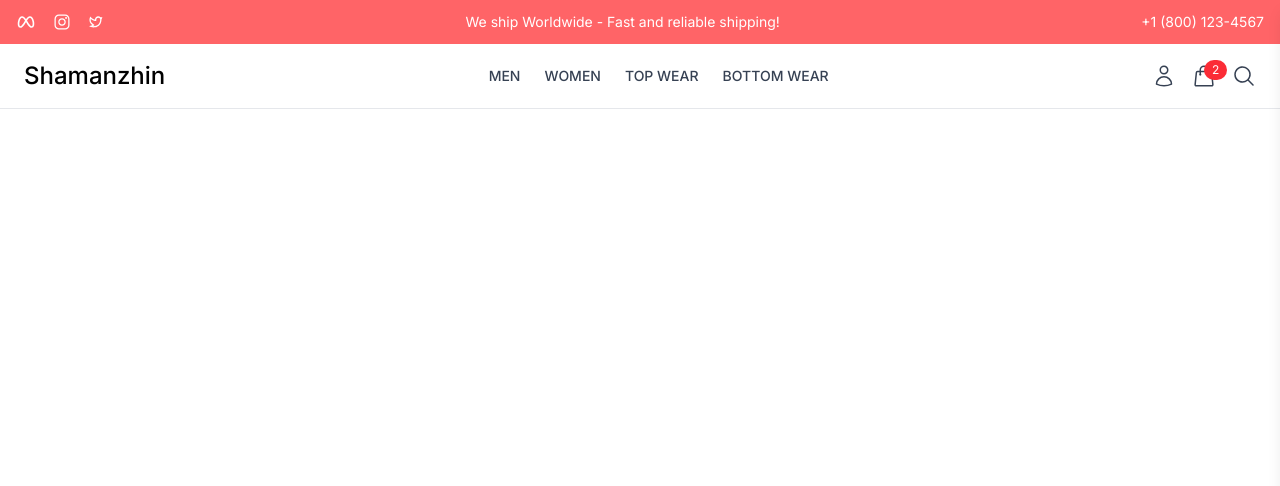
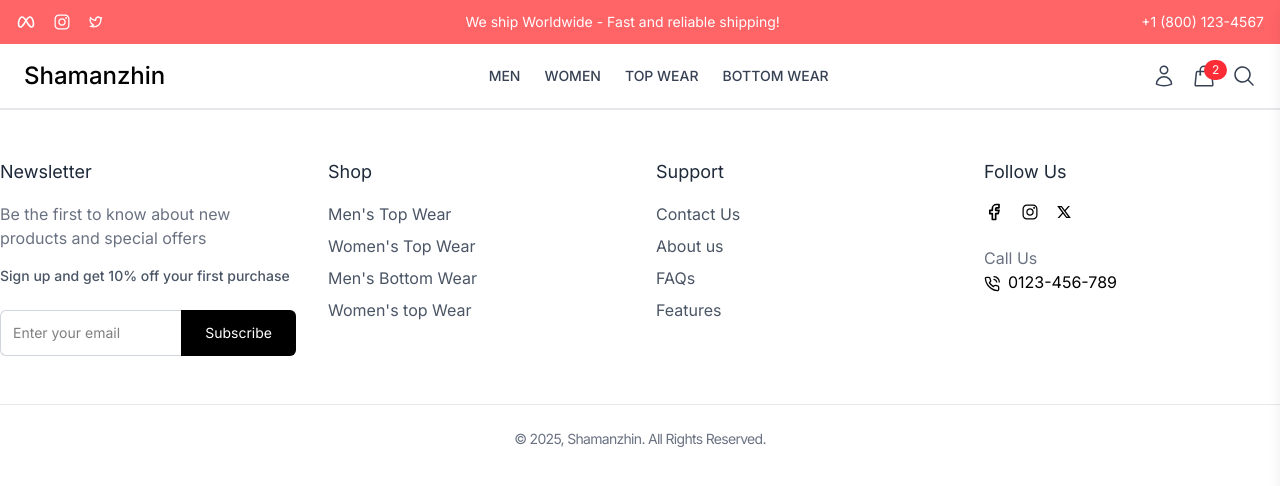
Before and after one commit to vadimBRR/ShamanzhinStore, a React (Vite) app in the folder frontend/: page / in a window 1280 px wide. Shown: the top 486 px of the page. Built offline with nearby package versions, Linux system fonts and the light colour scheme.

Commit message:
add footer

```diff
--- /dev/null
+++ b/frontend/src/components/Common/Footer.tsx
@@ -0,0 +1,117 @@
+import React from 'react'
+import { FiPhoneCall } from 'react-icons/fi'
+import { IoLogoInstagram } from 'react-icons/io'
+import { RiTwitterXFill, RiTwitterXLine } from 'react-icons/ri'
+import { TbBrandFacebook } from 'react-icons/tb'
+import { Link } from 'react-router-dom'
+
+const Footer = () => {
+	return (
+		<footer className='border-t border-gray-200 py-12'>
+			<div className='container mx-auto grid grid-cols-1 md:grid-cols-4 gap-8 px-4 lg:px-0'>
+				<div>
+					<h3 className='text-lg text-gray-800 mb-4'>Newsletter</h3>
+					<p className='text-gray-500 mb-4'>
+						Be the first to know about new products and special offers
+					</p>
+					<p className='font-medium text-sm text-gray-600 mb-6'>
+						Sign up and get 10% off your first purchase
+					</p>
+					<form className='flex'>
+						<input
+							type='email'
+							placeholder='Enter your email'
+							className='p-3 w-full text-sm border-y border-l border-gray-300 focus:outline-none rounded-l-md focus:ring-2  focus:ring-gray-500'
+						/>
+						<button
+							type='submit'
+							className='bg-black text-white px-6 py-3 text-sm rounded-r-md hover:bg-gray-800 transition-all '
+						>
+							Subscribe
+						</button>
+					</form>
+				</div>
+
+				<div>
+					<h3 className='text-lg text-gray-800 mb-4'>Shop</h3>
+					<ul className='space-y-2 text-gray-600'>
+						<li>
+							<Link to='#' className='hover:text-gray-500 transition-colors'>
+								Men's Top Wear
+							</Link>
+						</li>
+						<li>
+							<Link to='#' className='hover:text-gray-500 transition-colors'>
+								Women's Top Wear
+							</Link>
+						</li>
+						<li>
+							<Link to='#' className='hover:text-gray-500 transition-colors'>
+								Men's Bottom Wear
+							</Link>
+						</li>
+						<li>
+							<Link to='#' className='hover:text-gray-500 transition-colors'>
+								Women's top Wear
+							</Link>
+						</li>
+					</ul>
+				</div>
+
+				<div>
+					<h3 className='text-lg text-gray-800 mb-4'>Support</h3>
+					<ul className='space-y-2 text-gray-600'>
+						<li>
+							<Link to='#' className='hover:text-gray-500 transition-colors'>
+								Contact Us
+							</Link>
+						</li>
+						<li>
+							<Link to='#' className='hover:text-gray-500 transition-colors'>
+								About us
+							</Link>
+						</li>
+						<li>
+							<Link to='#' className='hover:text-gray-500 transition-colors'>
+								FAQs
+							</Link>
+						</li>
+						<li>
+							<Link to='#' className='hover:text-gray-500 transition-colors'>
+								Features
+							</Link>
+						</li>
+					</ul>
+				</div>
+
+        <div>
+          <h3 className='text-lg text-gray-800 mb-4'>Follow Us</h3>
+          <div className='flex items-center space-x-4 mb-6'>
+            <a href="https://www.facebook.com/" target="_blank" rel="noopener noreferrer" className='hoover:text-gray-500'>
+              <TbBrandFacebook className='h-5 w-5' />
+            </a>
+            <a href="https://www.facebook.com/" target="_blank" rel="noopener noreferrer" className='hoover:text-gray-500'>
+              <IoLogoInstagram className='h-5 w-5' />
+            </a>
+            <a href="https://www.facebook.com/" target="_blank" rel="noopener noreferrer" className='hoover:text-gray-500'>
+              <RiTwitterXLine className='h-4 w-4' />
+            </a>
+          </div>
+          <p className='text-gray-500'>Call Us</p>
+          <p>
+            <FiPhoneCall className='h-4 w-4 inline-block mr-2' />
+            0123-456-789
+          </p>
+        </div>
+
+			</div>
+
+      <div className='container mx-auto mt-12 px-4 lg:px-0 border-t border-gray-200 pt-6'>
+        <p className='text-gray-500 text-sm tracking-tighter text-center'>© 2025, Shamanzhin. All Rights Reserved.</p>
+
+      </div>
+		</footer>
+	)
+}
+
+export default Footer
--- a/frontend/src/components/Common/Navbar.tsx
+++ b/frontend/src/components/Common/Navbar.tsx
@@ -7,14 +7,19 @@
 import { Link } from 'react-router-dom'
 import SearchBar from './SearchBar'
 import CartDrawer from '../Layout/CartDrawer'
+import { IoMdClose } from 'react-icons/io'
 
 const Navbar = () => {
 	const types = ['men', 'women', 'top wear', 'bottom wear']
-  const [isDrawerOpen, setIsDrawerOpen] = React.useState(false);
+	const [isDrawerOpen, setIsDrawerOpen] = React.useState(false)
+	const [isMobileNavOpen, setIsMobileNavOpen] = React.useState(false)
 
-  const toggleDrawer = () => {
-    setIsDrawerOpen(!isDrawerOpen);
-  }
+	const toggleDrawer = () => {
+		setIsDrawerOpen(!isDrawerOpen)
+	}
+	const toggleMobileNav = () => {
+		setIsMobileNavOpen(!isMobileNavOpen)
+	}
 	return (
 		<>
 			<nav className='container mx-auto flex items-center justify-between py-4 px-6'>
@@ -41,14 +46,17 @@
 					<Link to='/profile' className='hover:text-black'>
 						<HiOutlineUser className='h-6 w-6 text-gray-700' />
 					</Link>
-					<button className='relative hover:text-black cursor-pointer' onClick={toggleDrawer}>
+					<button
+						className='relative hover:text-black cursor-pointer'
+						onClick={toggleDrawer}
+					>
 						<HiOutlineShoppingBag className='h-6 w-6 text-gray-700' />
 						<span className='absolute -top-1 text-xs bg-red-500 text-white rounded-full px-2 py-0.5'>
 							2
 						</span>
 					</button>
 
-					<button className='md:hidden'>
+					<button className='md:hidden cursor-pointer ' onClick={toggleMobileNav}>
 						<HiBars3BottomRight className='h-6 w-6 text-gray-700' />
 					</button>
 					<div className='overflow-hidden'>
@@ -56,7 +64,34 @@
 					</div>
 				</div>
 			</nav>
-      <CartDrawer isDrawerOpen={isDrawerOpen} toggleDrawer={toggleDrawer}/>
+			<CartDrawer isDrawerOpen={isDrawerOpen} toggleDrawer={toggleDrawer} />
+
+			<div
+				className={`md:hidden fixed top-0 left-0 w-6/7 sm:w-1/2 md:w-[30rem] h-full bg-white shadow-lg transform transition-transform duration-300 z-50 ${
+					isMobileNavOpen ? 'translate-x-0' : '-translate-x-full'
+				}`}
+			>
+				<div className='flex justify-between p-4 '>
+					<h2 className='text-xl font-semibold'>Menu</h2>
+
+					<button onClick={toggleMobileNav} className='cursor-pointer'>
+						<IoMdClose className='h-6 w-6 text-gray-600' />
+					</button>
+				</div>
+
+        <div className='flex-grow p-4 overflow-y-auto'>
+          {types.map((type, index) => (
+            <Link
+              key={index}
+              to='#'
+              onClick={toggleMobileNav}
+              className='block text-gray-600 hoover:text-black uppercase'
+              >
+                {type}
+              </Link>
+          ))}
+        </div>
+			</div>
 		</>
 	)
 }
--- a/frontend/src/components/Layout/UserLayout.tsx
+++ b/frontend/src/components/Layout/UserLayout.tsx
@@ -1,10 +1,12 @@
 import React from 'react'
 import Header from '../Common/Header'
+import Footer from '../Common/Footer'
 
 const UserLayout = () => {
   return (
     <>
       <Header/>
+      <Footer/>
     </>
   )
 }
```
